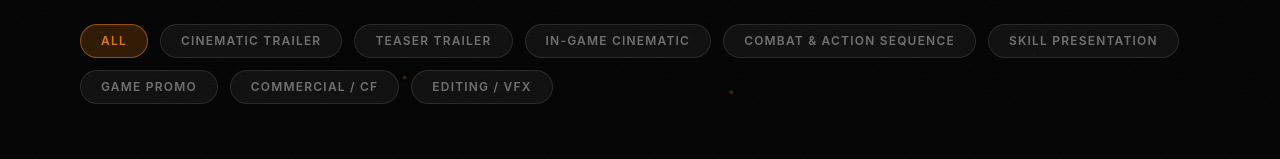
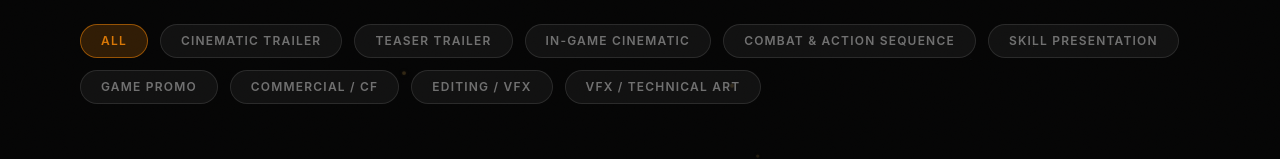
Before and after one commit to choiseokhee4u-svg/Csh_Portfolio, a React app: page /works in a window 1280 px wide. Shown: the part 268-427 px from the top of the page. Built offline with nearby package versions, Linux system fonts and the light colour scheme; the HTML template or start-up script is replaced by a standard one.

Commit message:
update-artstation-link-and-add-vfx-videos

```diff
--- a/src/data/videos.js
+++ b/src/data/videos.js
@@ -259,6 +259,86 @@ const allVideos = [
         url: 'https://www.youtube.com/embed/L_I4nMkZPNI',
         category: 'Commercial / CF'
     },
+
+    // === VFX & Technical Art (ArtStation) ===
+    {
+        id: '43',
+        title: 'Unreal engine5 Aura Effect',
+        url: 'https://www.artstation.com/api/v2/animation/video_clips/76f0e389-ee1e-455f-bc91-cf63cb8afc3e/embed.html?s=802f21d5c89c2bd398e019f2b7262abdf13f9005584772fba8104089d5e923ba',
+        category: 'VFX / Technical Art'
+    },
+    {
+        id: '44',
+        title: 'Unreal Engine5 -Niagara Horse Summon _Study',
+        url: 'https://www.artstation.com/api/v2/animation/video_clips/3535395c-1559-46f8-a75f-7b668448be05/embed.html?s=3647a6360e7abc400f9e06a91cb320bc5a45f92d2b6a08fd35401a2d146c4e96',
+        category: 'VFX / Technical Art'
+    },
+    {
+        id: '45',
+        title: 'Unreal engine 5 Niagara Drone Missile Explosion',
+        url: 'https://www.artstation.com/api/v2/animation/video_clips/3556f56a-83db-4135-965b-0e7df2d0d76c/embed.html?s=fc65c169ea4f423ef2d3c1b17b5dc4c459f5bf278832130fc047456fefb61cdd',
+        category: 'VFX / Technical Art'
+    },
+    {
+        id: '46',
+        title: 'Unreal engine 5 VFX Study Stencil Buffer&Exp',
+        url: 'https://www.artstation.com/api/v2/animation/video_clips/efff0556-6917-4f12-8b0e-f6062b0a0d72/embed.html?s=c07173bccf414ee6b4c2c36e7272e4b5fb46b35ada42c66d629c70378035a192',
+        category: 'VFX / Technical Art'
+    },
+    {
+        id: '47',
+        title: 'Unreal engine 5 niagara SkelMorph_exp Study',
+        url: 'https://www.artstation.com/api/v2/animation/video_clips/58f714eb-c3e8-44aa-a81d-c37c5e09d0dd/embed.html?s=8d7c0ae24cdac8d9496f676bd650fc2cbdbe8d96e0d35198ea0d3266cb68230d',
+        category: 'VFX / Technical Art'
+    },
+    {
+        id: '48',
+        title: 'Unreal engine 5 Water Exp Niagara',
+        url: 'https://www.artstation.com/api/v2/animation/video_clips/e1d6681a-cf84-431c-a2b4-5a6b089100bd/embed.html?s=862af8bcdd68dec6cac94fc607a811f1affd7335a9c85f07adbcd7ea8e745215',
+        category: 'VFX / Technical Art'
+    },
+    {
+        id: '49',
+        title: 'Unreal engine 5 niagara Death Vfx',
+        url: 'https://www.artstation.com/api/v2/animation/video_clips/e841b36b-7569-4ebc-a834-50fb43d351fa/embed.html?s=fe761ff5b46ed0026b6e7c759b23cccd5955ca063729bc7c4146c08e3e42dcdf',
+        category: 'VFX / Technical Art'
+    },
+    {
+        id: '50',
+        title: 'Unreal engine 5 niagara Thunder Fx study',
+        url: 'https://www.artstation.com/api/v2/animation/video_clips/70296187-111d-4ae0-9805-d42a3817695a/embed.html?s=cb9568fb34cfae2de74c377a40bf633ddbf1042e8cec4685fb257e3368760781',
+        category: 'VFX / Technical Art'
+    },
+    {
+        id: '51',
+        title: 'Ice Exp Fx Study',
+        url: 'https://www.artstation.com/api/v2/animation/video_clips/437d291b-cca0-47a6-98ff-135cddc74d3c/embed.html?s=00dfd4c72a355a8329e79eaf458579c56316613767f13ad79e168cd4b26d053c',
+        category: 'VFX / Technical Art'
+    },
+    {
+        id: '52',
+        title: 'VFX_Study Ground_Exp',
+        url: 'https://www.artstation.com/api/v2/animation/video_clips/90cfb1de-17ca-4ae2-a67d-9e76cd25d6b8/embed.html?s=ae69c289ea30882a4bc51957e2c11129a8f1aabb748891c17320a2191a98b168',
+        category: 'VFX / Technical Art'
+    },
+    {
+        id: '53',
+        title: 'Unreal engine 5 Niagara Swing Trail Study',
+        url: 'https://www.artstation.com/api/v2/animation/video_clips/f4331275-c5ac-45a8-bda4-5486ab695b63/embed.html?s=5892743021e52c022fd9726ceadd7af394d7f2797219c338da75d807755d1467',
+        category: 'VFX / Technical Art'
+    },
+    {
+        id: '54',
+        title: 'Vfx_Study UE5 Niagara Sword Trail',
+        url: 'https://www.artstation.com/api/v2/animation/video_clips/873a6bd6-cf39-457d-8960-168ab8fa11e6/embed.html?s=562a1ec1bf231d98e5dd159aac7cda7977bed9f38d5b4d504263512455afdd4c',
+        category: 'VFX / Technical Art'
+    },
+    {
+        id: '55',
+        title: 'Vfx_Study UE5 Niagara Shiled',
+        url: 'https://www.artstation.com/api/v2/animation/video_clips/946bb4a0-1b49-4ddf-8ff0-1e90b9434757/embed.html?s=1e0d1c6e7a3438b3f688cb1e414e8d4534d64527ab333113f3ee0931ef31113d',
+        category: 'VFX / Technical Art'
+    }
 ];
 
 // ============================================
--- a/src/sections/AboutContact.jsx
+++ b/src/sections/AboutContact.jsx
@@ -60,7 +60,7 @@ const AboutContact = () => {
 
                         {/* ArtStation */}
                         <a
-                            href="https://www.artstation.com/choiseokhee"
+                            href="https://www.artstation.com/user-777868"
                             target="_blank"
                             rel="noopener noreferrer"
                             className="group interactive relative overflow-hidden glass-panel p-8 rounded-xl flex flex-col items-center justify-center gap-4 transition-all duration-500 hover:bg-white/[0.08] hover:-translate-y-2 hover:border-accent/50 hover:shadow-[0_10px_40px_rgba(217,119,6,0.08)]"
```
